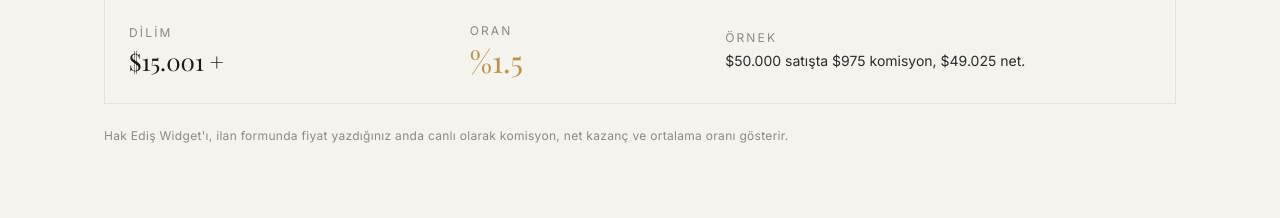
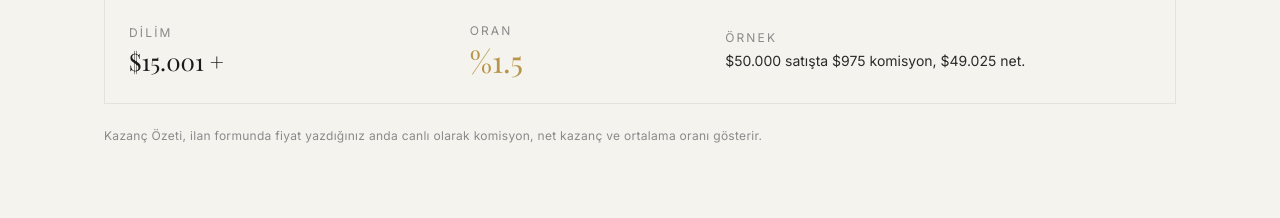
Before and after one commit to Miyaris/miyaris, a Next.js app in the folder frontend/: page /how-it-works in a window 1280 px wide. Shown: the part 3380-3598 px from the top of the page. Built offline with nearby package versions, Linux system fonts and the light colour scheme; no server answers; a web font is replaced by a local one.

Commit message:
ui: rename 'Hak Ediş Widget' to 'Kazanç Özeti'

```diff
--- a/frontend/app/how-it-works/page.tsx
+++ b/frontend/app/how-it-works/page.tsx
@@ -191,7 +191,7 @@ export default function HowItWorksPage() {
             ))}
           </div>
           <p className="mt-6 text-xs text-charcoal-300 tracking-wide">
-            Hak Ediş Widget'ı, ilan formunda fiyat yazdığınız anda canlı
+            Kazanç Özeti, ilan formunda fiyat yazdığınız anda canlı
             olarak komisyon, net kazanç ve ortalama oranı gösterir.
           </p>
         </Container>
--- a/frontend/app/sell-watch/SellWatchForm.tsx
+++ b/frontend/app/sell-watch/SellWatchForm.tsx
@@ -485,7 +485,7 @@ function EarningsWidget({
   return (
     <div className="border border-charcoal p-8 bg-ivory">
       <div className="flex items-baseline justify-between mb-6">
-        <h3 className="font-display text-2xl">Hak Ediş Widget&apos;ı</h3>
+        <h3 className="font-display text-2xl">Kazanç Özeti</h3>
         <span className="eyebrow text-charcoal-300">Kademeli Komisyon</span>
       </div>
 
```
